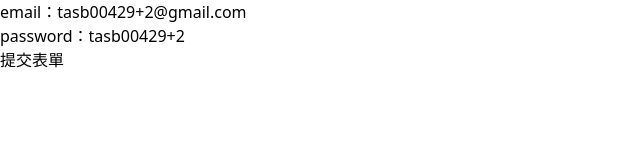
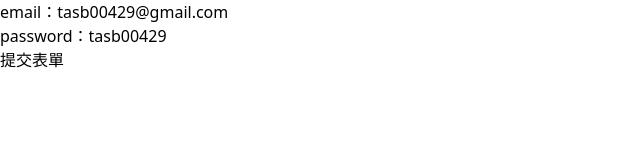
Before and after one commit to nagiqq/loginAPI, a Nuxt app: page /login in a window 1280 px wide. Shown: the top 160 px of the page, without its empty margins (0-640 px from the left). Built offline with nearby package versions, Linux system fonts and the light colour scheme.

Commit message:
[ Update ]：

```diff
--- a/composables/useFetchManage.ts
+++ b/composables/useFetchManage.ts
@@ -17,7 +17,9 @@ export const apiManager = async (
             "User-Agent": "Mozilla/5.0 (Windows NT 10.0; Win64; x64) AppleWebKit/537.36 (KHTML, like Gecko) Chrome/74.0.3729.169 Safari/537.36",
             "Content-Type": "application/json",
             "Content-Language": "1",
-            "Time-Zone": "Asia/Taipei",
+            // TODO: 這邊的字串會變
+            "X-Secret": "eyJSb2xlIjoiQWRtaW4iLCJJc3N1ZXIiOiJJc3N1ZXIiLCJVc2VybmFtZSI6IkphdmFJblVzZSIsImV4cCI6MTY3Nzk5MDU0NiwiaWF0IjoxNjc3OTkwNTQ2fQ",
+            // "Time-Zone": "Asia/Taipei",
         },
         async onRequest({ request, options }) {
             // Log request
--- a/package.json
+++ b/package.json
@@ -14,7 +14,6 @@
     "@nuxtjs/composition-api": "^0.33.1",
     "@nuxtjs/tailwindcss": "^6.4.1",
     "@pinia/nuxt": "^0.4.7",
-    "cookie-parser": "^1.4.6",
     "google-auth-library": "^8.7.0",
     "jsonwebtoken": "^9.0.0",
     "nuxt-icon": "^0.3.2",
--- a/pages/login.vue
+++ b/pages/login.vue
@@ -18,8 +18,8 @@
 import {storeToRefs} from "pinia"
 import {useUserStore} from "~/stores/userStore"
 
-const email = ref("tasb00429+2@gmail.com")
-const password = ref("tasb00429+2")
+const email = ref("tasb00429@gmail.com")
+const password = ref("tasb00429")
 const store = useUserStore()
 const {getData} = storeToRefs(store)
 
```
Also changed, not shown: middleware/auth.ts (+5 -5 lines), 2 other files (tests, documents, lock files or other folders).
